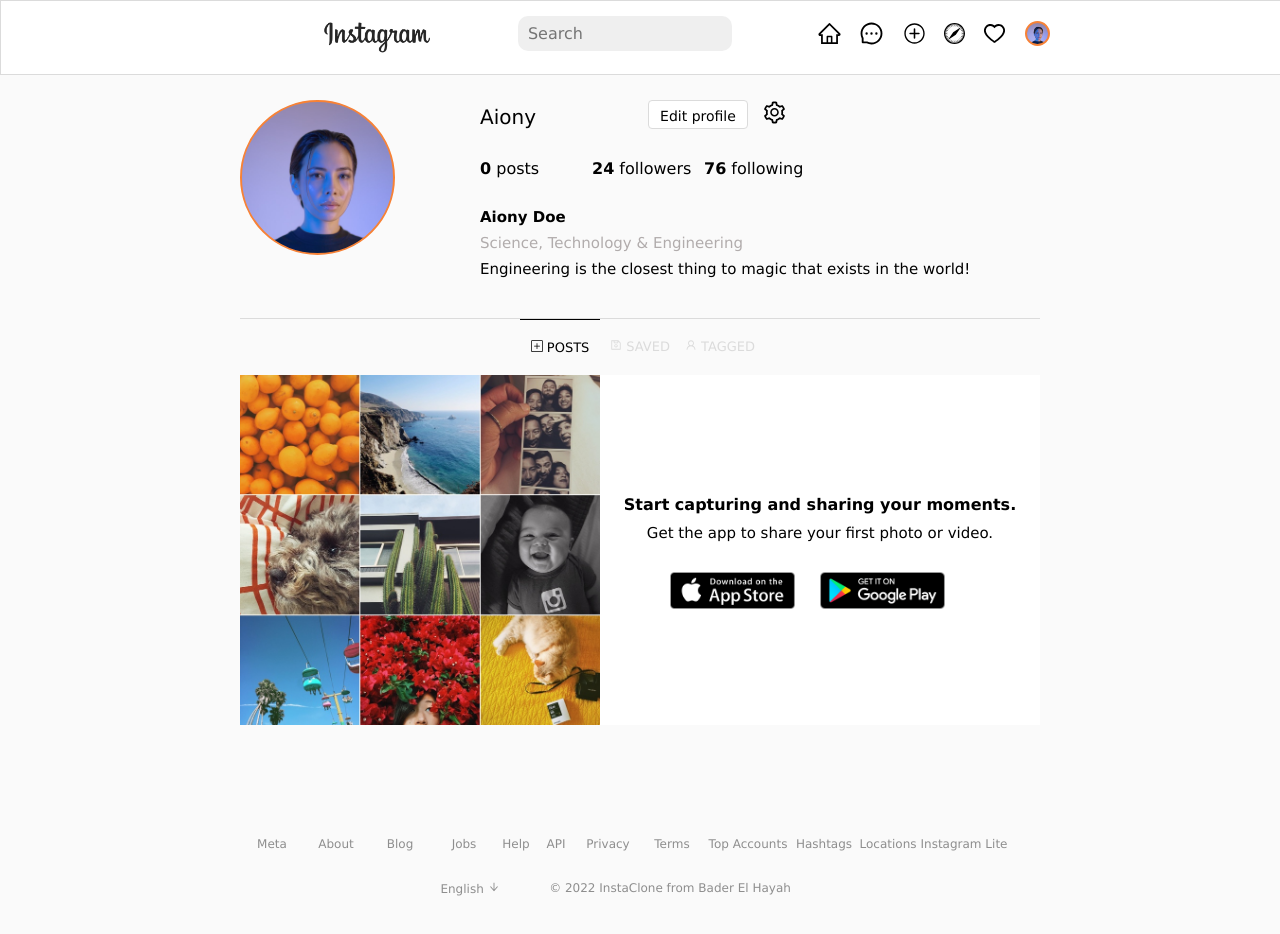
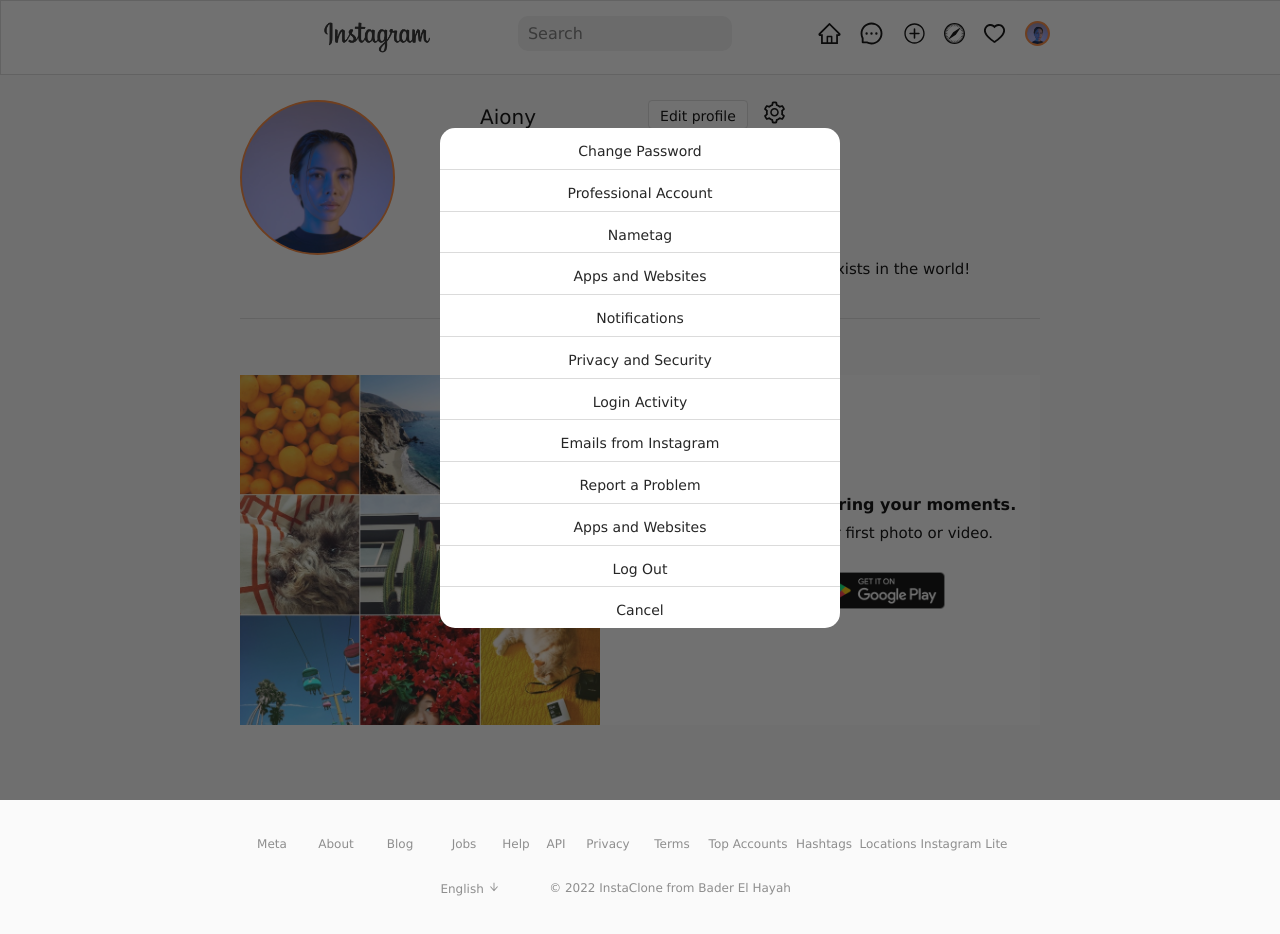
Before and after one commit to bader1995/instaclone_frontend, a React (Create React App) app: page /profile in a window 1280 px wide. Both pictures are taken after a click on the icon 774 px from the left and 112 px from the top of the page. Shown: the top 934 px of the page. Built offline with nearby package versions, Linux system fonts and the light colour scheme; a web font is replaced by a local one.

Commit message:
Added action modal

```diff
--- /dev/null
+++ b/src/components/ActionSettingsModal.js
@@ -0,0 +1,51 @@
+import React from 'react'
+
+export const ActionSettingsModal = ({ onCloseClick }) => {
+  return (
+    <div style={containerStyle}>
+        <div style={actionStyle}>
+            <p style={actionButton}>Change Password</p>
+            <p style={actionButton}>Professional Account</p>
+            <p style={actionButton}>Nametag</p>
+            <p style={actionButton}>Apps and Websites</p>
+            <p style={actionButton}>Notifications</p>
+            <p style={actionButton}>Privacy and Security</p>
+            <p style={actionButton}>Login Activity</p>
+            <p style={actionButton}>Emails from Instagram</p>
+            <p style={actionButton}>Report a Problem</p>
+            <p style={actionButton}>Apps and Websites</p>
+            <p style={actionButton}>Log Out</p>
+            <p style={{ ...actionButton, cursor: "pointer", borderBottom: "none" }} onClick={() => onCloseClick()}>Cancel</p>
+        </div>
+    </div>
+  )
+}
+
+const containerStyle = {
+    width: '100%',
+    height: '100%',
+    backgroundColor: 'rgba(19,19,19,0.6)',
+    zIndex: 99999,
+    display: 'block',
+    position: 'fixed'
+}
+
+const actionStyle = {
+    width: '400px',
+    height: '500px',
+    backgroundColor: 'white',
+    display: 'grid',
+    gridTemplateColumns: 'auto',
+    borderRadius: '15px',
+    margin: '0 auto',
+    marginTop: '10%'
+}
+
+const actionButton = {
+    borderBottom: 'solid 1px #DBDBDB',
+    fontSize: '14px',
+    textAlign: 'center',
+    color: '#262626',
+    verticalAlign: 'middle',
+    paddingTop: '15px'
+}
--- a/src/screens/AppProfile.js
+++ b/src/screens/AppProfile.js
@@ -1,8 +1,10 @@
-import React from 'react'
+import React, { useState } from 'react'
 import {AppTopBar} from "../components/AppTopBar";
 import {CircleImage} from "../components/CircleImage";
 import {AiOutlineSave, AiOutlineSetting, AiOutlineUser} from "react-icons/ai";
 import {BsPlusSquare} from "react-icons/bs";
+import { ActionSettingsModal } from '../components/ActionSettingsModal';
+
 import PostsPicture from "../assets/img/postsPicture.jpg";
 import DownloadFromApple from "../assets/img/downloadFromApple.png";
 import DownloadFromGoogle from "../assets/img/downloadFromGoogle.png";
@@ -10,8 +12,12 @@
 import AionyPic from "../assets/img/aiony.jpg";
 
 export const AppProfile = () => {
+
+    const [showActionModal, setShowActionModal] = useState(false)
+
     return (
         <div style={mainContainer}>
+            { showActionModal && <ActionSettingsModal onCloseClick={() => setShowActionModal(false)}/> }
             <AppTopBar />
             <div style={contentContainer}>
                 <CircleImage customeStyle={{ width: "150px", height: "150px" }} src={AionyPic} />
@@ -20,7 +26,7 @@
                     <div style={firstSection}>
                         <p style={{ fontSize: "20px", marginTop: "5px" }}>Aiony</p>
                         <button style={editButton}>Edit profile</button>
-                        <AiOutlineSetting style={{ fontSize: "25px", margin: "0 auto", cursor: "pointer" }} />
+                        <AiOutlineSetting style={{ fontSize: "25px", margin: "0 auto", cursor: "pointer" }} onClick={() => setShowActionModal(true)} />
                     </div>
 
                     <div style={secondSection}>
```
